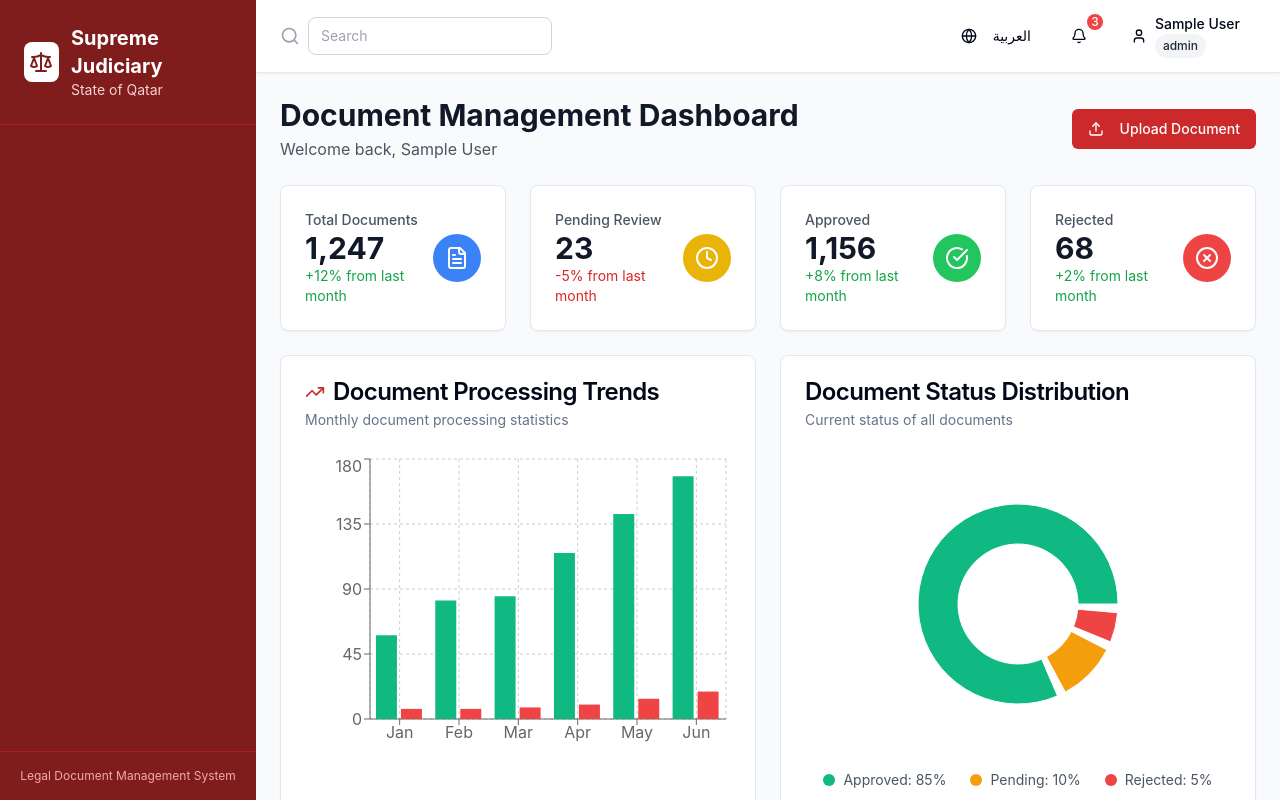
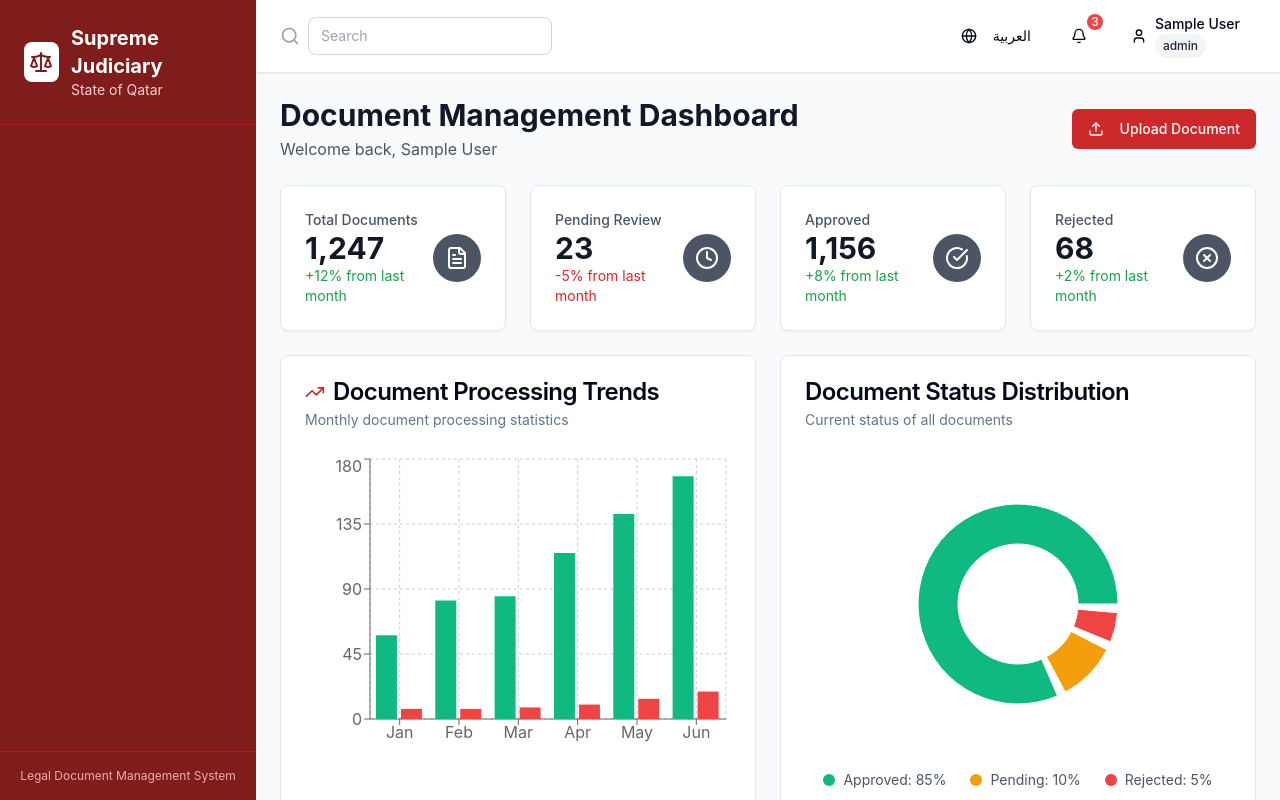
Before and after one commit to mohannadkhirallah/qatar-legal-portal-ui, a React (Vite) app: page /dashboard in a window 1280 px wide. Built offline with nearby package versions, Linux system fonts and the light colour scheme; sample sign-in values are in the browser's storage.

Commit message:
Refactor: Use neutral colors for dashboard icons and action buttons
Use neutral colors for dashboard icons and action buttons for a more professional look.

```diff
--- a/src/pages/DashboardPage.tsx
+++ b/src/pages/DashboardPage.tsx
@@ -26,28 +26,28 @@ const DashboardPage: React.FC = () => {
       value: '1,247',
       change: '+12%',
       icon: FileText,
-      color: 'bg-blue-500',
+      color: 'bg-gray-600',
     },
     {
       name: t('dashboard.pendingReview'),
       value: '23',
       change: '-5%',
       icon: Clock,
-      color: 'bg-yellow-500',
+      color: 'bg-gray-600',
     },
     {
       name: t('dashboard.approved'),
       value: '1,156',
       change: '+8%',
       icon: CheckCircle,
-      color: 'bg-green-500',
+      color: 'bg-gray-600',
     },
     {
       name: t('dashboard.rejected'),
       value: '68',
       change: '+2%',
       icon: XCircle,
-      color: 'bg-red-500',
+      color: 'bg-gray-600',
     },
   ];
 
@@ -96,13 +96,13 @@ const DashboardPage: React.FC = () => {
   const getActivityIcon = (type: string) => {
     switch (type) {
       case 'approve':
-        return <CheckCircle className="h-4 w-4 text-green-500" />;
+        return <CheckCircle className="h-4 w-4 text-gray-600" />;
       case 'upload':
-        return <Upload className="h-4 w-4 text-blue-500" />;
+        return <Upload className="h-4 w-4 text-gray-600" />;
       case 'reprocess':
-        return <AlertTriangle className="h-4 w-4 text-yellow-500" />;
+        return <AlertTriangle className="h-4 w-4 text-gray-600" />;
       default:
-        return <Activity className="h-4 w-4 text-gray-500" />;
+        return <Activity className="h-4 w-4 text-gray-600" />;
     }
   };
 
```
